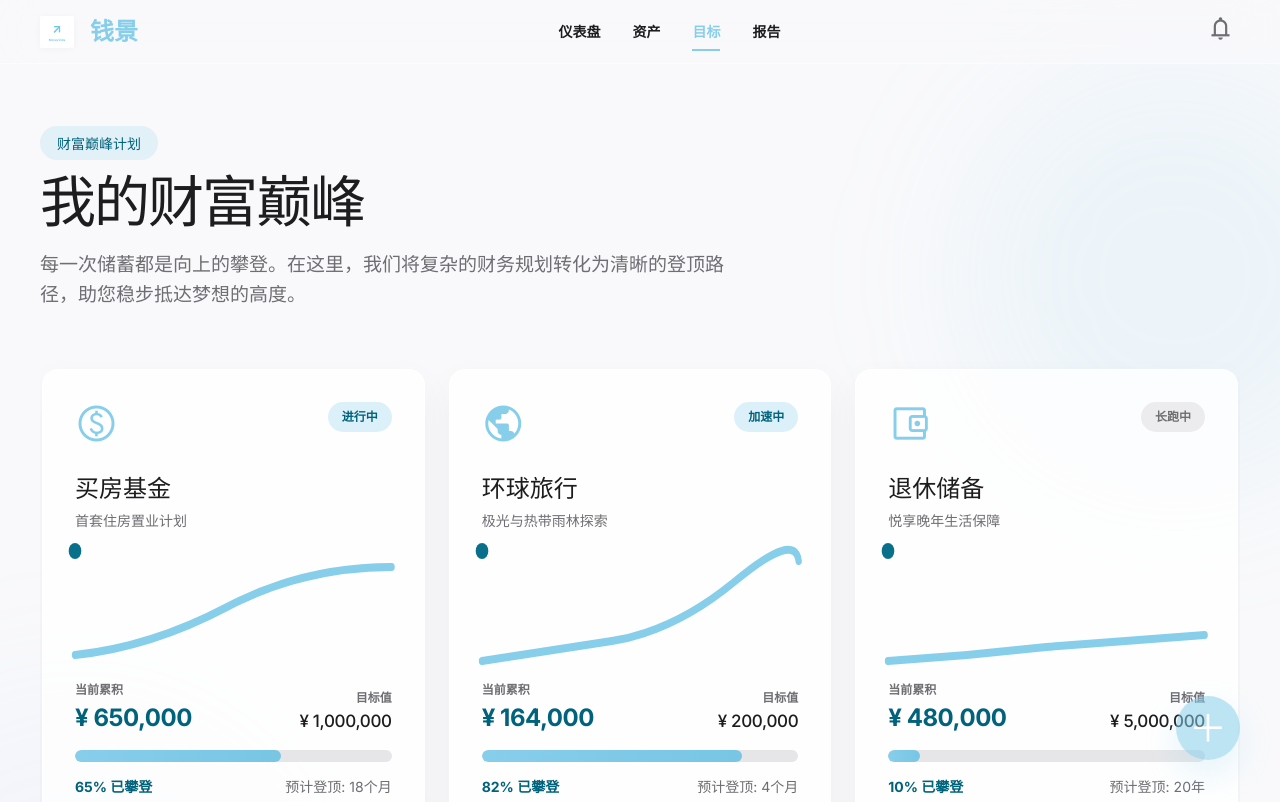
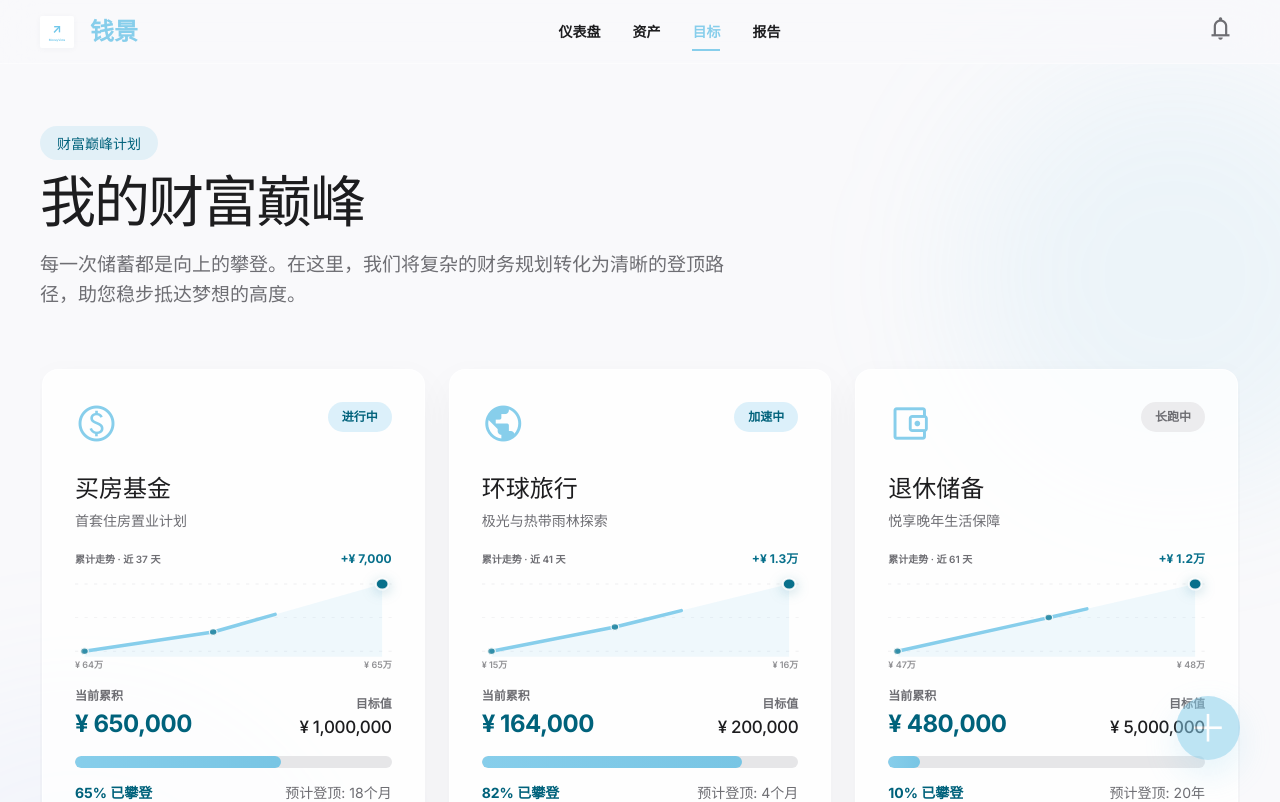
Before and after one commit to YL-5001/qianjing-moneyvista, a Next.js app: page /goals in a window 1280 px wide. Shown: the top 802 px of the page. Built offline with nearby package versions, Linux system fonts and the light colour scheme.

Commit message:
Drive goal curves from contribution history

```diff
--- a/app/globals.css
+++ b/app/globals.css
@@ -198,10 +198,18 @@ button { color: inherit; }
 .goal-status.muted { color: var(--muted); background: #ececee; }
 .goal-card-face h2 { margin: 0 0 5px; font-size: 24px; line-height: 1.3; }
 .goal-subtitle { margin: 0; color: var(--muted); font-size: 14px; }
-.goal-curve { height: 130px; margin: 20px 0 0; }
-.goal-curve svg { width: 100%; height: 100%; overflow: visible; }
-.goal-climb-path { fill: none; stroke: var(--sky); stroke-width: 4; stroke-linecap: round; stroke-dasharray: 200; stroke-dashoffset: 200; animation: goal-draw 1.35s .35s cubic-bezier(.4,0,.2,1) forwards; }
-.goal-curve circle { fill: #08708b; }
+.goal-curve { height: 138px; margin: 18px 0 0; }
+.goal-curve svg { width: 100%; height: 91px; overflow: visible; }
+.goal-trend-copy, .goal-trend-range { display: flex; align-items: center; justify-content: space-between; }
+.goal-trend-copy { min-height: 21px; color: var(--muted); font-size: 10px; font-weight: 600; }
+.goal-trend-copy strong { color: #08708b; font-size: 12px; }
+.goal-trend-copy strong.negative { color: #b46868; }
+.goal-trend-range { margin-top: -3px; color: rgba(110,110,115,.76); font-size: 9px; font-weight: 600; }
+.goal-trend-grid { fill: none; stroke: rgba(110,110,115,.1); stroke-width: .65; stroke-dasharray: 2 4; }
+.goal-trend-area { fill: rgba(135,206,235,.12); stroke: none; }
+.goal-climb-path { fill: none; stroke: var(--sky); stroke-width: 3.5; stroke-linecap: round; stroke-linejoin: round; stroke-dasharray: 1; stroke-dashoffset: 1; vector-effect: non-scaling-stroke; animation: goal-draw 1.05s .18s cubic-bezier(.4,0,.2,1) forwards; }
+.goal-curve circle { fill: rgba(8,112,139,.68); stroke: rgba(255,255,255,.88); stroke-width: 1.2; vector-effect: non-scaling-stroke; }
+.goal-curve circle.latest { fill: #08708b; stroke-width: 2; filter: drop-shadow(0 2px 4px rgba(8,112,139,.25)); }
 .goal-curve text { fill: #08708b; font-size: 8px; text-anchor: middle; }
 .goal-values { display: flex; align-items: end; justify-content: space-between; gap: 16px; }
 .goal-values span { display: block; margin-bottom: 5px; color: var(--muted); font-size: 12px; font-weight: 600; }
@@ -331,7 +339,7 @@ button { color: inherit; }
   .goal-card-shell { flex-basis: 100%; height: 548px; }
   .goal-card-face { padding: 24px; }
   .goal-history-drawer { padding: 22px; }
-  .goal-curve { height: 112px; }
+  .goal-curve { height: 132px; }
   .completed-goals { margin-top: 64px; }
   .completed-heading h2 { font-size: 30px; }
   .completed-card { gap: 14px; padding: 20px; }
--- a/app/goals/page.tsx
+++ b/app/goals/page.tsx
@@ -12,7 +12,6 @@ type GoalData = {
   current: number;
   target: number;
   estimate: string;
-  path: string;
   records: GoalRecord[];
   muted?: boolean;
 };
@@ -26,17 +25,17 @@ type GoalRecord = {
 };
 
 const INITIAL_GOALS: GoalData[] = [
-  { id: "house", title: "买房基金", subtitle: "首套住房置业计划", icon: "paid", status: "进行中", current: 650000, target: 1000000, estimate: "18个月", path: "M0 52 Q48 48 96 28 T200 8", records: [
+  { id: "house", title: "买房基金", subtitle: "首套住房置业计划", icon: "paid", status: "进行中", current: 650000, target: 1000000, estimate: "18个月", records: [
     { id: "house-3", date: "2026-07-19", amount: 5000, note: "工资结余", balance: 650000 },
     { id: "house-2", date: "2026-06-28", amount: 2000, note: "月度储蓄", balance: 645000 },
     { id: "house-1", date: "2026-06-12", amount: 3000, note: "投资收益", balance: 643000 },
   ] },
-  { id: "travel", title: "环球旅行", subtitle: "极光与热带雨林探索", icon: "public", status: "加速中", current: 164000, target: 200000, estimate: "4个月", path: "M0 55 Q42 50 82 45 T160 15 T200 5", records: [
+  { id: "travel", title: "环球旅行", subtitle: "极光与热带雨林探索", icon: "public", status: "加速中", current: 164000, target: 200000, estimate: "4个月", records: [
     { id: "travel-3", date: "2026-07-10", amount: 8000, note: "旅行专项储蓄", balance: 164000 },
     { id: "travel-2", date: "2026-06-16", amount: 4500, note: "项目奖金", balance: 156000 },
     { id: "travel-1", date: "2026-05-30", amount: 3000, note: "月度储蓄", balance: 151500 },
   ] },
-  { id: "retirement", title: "退休储备", subtitle: "悦享晚年生活保障", icon: "account_balance_wallet", status: "长跑中", current: 480000, target: 5000000, estimate: "20年", path: "M0 55 L50 52 L100 48 L150 45 L200 42", muted: true, records: [
+  { id: "retirement", title: "退休储备", subtitle: "悦享晚年生活保障", icon: "account_balance_wallet", status: "长跑中", current: 480000, target: 5000000, estimate: "20年", muted: true, records: [
     { id: "retirement-3", date: "2026-07-01", amount: 6000, note: "定期投入", balance: 480000 },
     { id: "retirement-2", date: "2026-06-01", amount: 6000, note: "定期投入", balance: 474000 },
     { id: "retirement-1", date: "2026-05-01", amount: 6000, note: "定期投入", balance: 468000 },
@@ -49,12 +48,72 @@ const completedGoals = [
 ] as const;
 
 const formatCurrency = (value: number) => `¥ ${new Intl.NumberFormat("zh-CN").format(value)}`;
+const formatCompactCurrency = (value: number) => {
+  const absolute = Math.abs(value);
+  if (absolute >= 10000) {
+    const tenThousands = absolute / 10000;
+    return `¥ ${tenThousands.toLocaleString("zh-CN", { maximumFractionDigits: tenThousands >= 10 ? 0 : 1 })}万`;
+  }
+  return formatCurrency(absolute);
+};
 const formatRecordDate = (value: string) => new Intl.DateTimeFormat("zh-CN", {
   year: "numeric",
   month: "long",
   day: "numeric",
 }).format(new Date(`${value}T12:00:00`));
 const getProgress = (goal: GoalData) => Math.min(100, Math.round((goal.current / Math.max(goal.target, 1)) * 100));
+const getGoalTrend = (goal: GoalData) => {
+  const day = 86_400_000;
+  const chronological = [...goal.records].reverse().sort((a, b) => a.date.localeCompare(b.date));
+  const daily = chronological.reduce<Array<{ date: string; balance: number; change: number }>>((result, record) => {
+    const previous = result[result.length - 1];
+    if (previous?.date === record.date) {
+      previous.balance = record.balance;
+      previous.change += record.amount;
+    } else {
+      result.push({ date: record.date, balance: record.balance, change: record.amount });
+    }
+    return result;
+  }, []);
+
+  if (daily.length < 2) {
+    const balance = daily[0]?.balance ?? goal.current;
+    return {
+      path: "M6 34 L194 34",
+      areaPath: "M6 34 L194 34 L194 62 L6 62 Z",
+      points: [{ x: 194, y: 34 }],
+      days: 0,
+      delta: 0,
+      start: balance,
+      end: balance,
+      hasTrend: false,
+    };
+  }
+
+  const samples = daily.map((item) => ({ time: new Date(`${item.date}T12:00:00`).getTime(), balance: item.balance }));
+  const firstTime = samples[0].time;
+  const lastTime = samples[samples.length - 1].time;
+  const balances = samples.map((sample) => sample.balance);
+  const minimum = Math.min(...balances);
+  const maximum = Math.max(...balances);
+  const range = Math.max(1, maximum - minimum);
+  const points = samples.map((sample) => ({
+    x: 6 + ((sample.time - firstTime) / Math.max(day, lastTime - firstTime)) * 188,
+    y: 58 - ((sample.balance - minimum) / range) * 48,
+  }));
+  const path = points.map((point, index) => `${index === 0 ? "M" : "L"}${point.x.toFixed(2)} ${point.y.toFixed(2)}`).join(" ");
+
+  return {
+    path,
+    areaPath: `${path} L${points[points.length - 1].x.toFixed(2)} 62 L${points[0].x.toFixed(2)} 62 Z`,
+    points,
+    days: Math.max(1, Math.round((lastTime - firstTime) / day)),
+    delta: balances[balances.length - 1] - balances[0],
+    start: balances[0],
+    end: balances[balances.length - 1],
+    hasTrend: true,
+  };
+};
 const matchGoalIcon = (title: string) => {
   const rules: Array<[RegExp, string]> = [
     [/(房|住宅|公寓|装修|置业)/, "home"],
@@ -163,7 +222,6 @@ export default function GoalsPage() {
       current,
       target,
       estimate: "待规划",
-      path: "M0 55 Q48 51 92 38 T155 18 T200 8",
       records: current > 0 ? [{
         id: `record-${Date.now()}-initial`,
         date: new Date().toISOString().slice(0, 10),
@@ -203,10 +261,10 @@ export default function GoalsPage() {
           <section ref={goalListRef} className="goal-card-grid" aria-label="进行中的财富目标">
             {goals.map((goal, index) => {
               const progress = getProgress(goal);
+              const trend = getGoalTrend(goal);
               const isFlipped = flippedGoal === goal.id;
               const historyOpen = historyGoal === goal.id;
               const editTabIndex = isFlipped && !historyOpen ? 0 : -1;
-              const pathId = `goal-path-${goal.id}`;
 
               return (
                 <article className={`goal-card-shell ${isFlipped ? "flipped" : ""}`} key={goal.id} style={{ animationDelay: `${index * 0.1 + 0.08}s` }}>
@@ -227,15 +285,15 @@ export default function GoalsPage() {
                       <h2>{goal.title}</h2>
                       <p className="goal-subtitle">{goal.subtitle}</p>
 
-                      <div className="goal-curve" aria-hidden="true">
+                      <div className="goal-curve" role="img" aria-label={trend.hasTrend ? `${goal.title}最近${trend.days}天累计金额变化${formatCurrency(trend.delta)}` : `${goal.title}累计记录不足，暂未形成趋势`}>
+                        <div className="goal-trend-copy"><span>{trend.hasTrend ? `累计走势 · 近 ${trend.days} 天` : "累计走势 · 等待更多记录"}</span><strong className={trend.delta < 0 ? "negative" : ""}>{trend.hasTrend ? `${trend.delta >= 0 ? "+" : "−"}${formatCompactCurrency(trend.delta)}` : "—"}</strong></div>
                         <svg viewBox="0 0 200 65" preserveAspectRatio="none">
-                          <path id={pathId} className="goal-climb-path" d={goal.path} pathLength="200" />
-                          <circle key={`${goal.id}-${progress}`} r="4">
-                            <animateMotion dur=".55s" fill="freeze" keyPoints={`0;${progress / 100}`} keyTimes="0;1" calcMode="linear">
-                              <mpath href={`#${pathId}`} />
-                            </animateMotion>
-                          </circle>
+                          <path className="goal-trend-grid" d="M0 10 H200 M0 34 H200 M0 58 H200" />
+                          <path className="goal-trend-area" d={trend.areaPath} />
+                          <path key={`${goal.id}-${goal.records.length}-${goal.current}`} className="goal-climb-path" d={trend.path} pathLength="1" />
+                          {trend.points.map((point, pointIndex) => <circle className={pointIndex === trend.points.length - 1 ? "latest" : ""} key={`${point.x}-${point.y}-${pointIndex}`} cx={point.x} cy={point.y} r={pointIndex === trend.points.length - 1 ? 4 : 2.4} />)}
                         </svg>
+                        <div className="goal-trend-range"><span>{formatCompactCurrency(trend.start)}</span><span>{formatCompactCurrency(trend.end)}</span></div>
                       </div>
 
                       <div className="goal-values">
```
